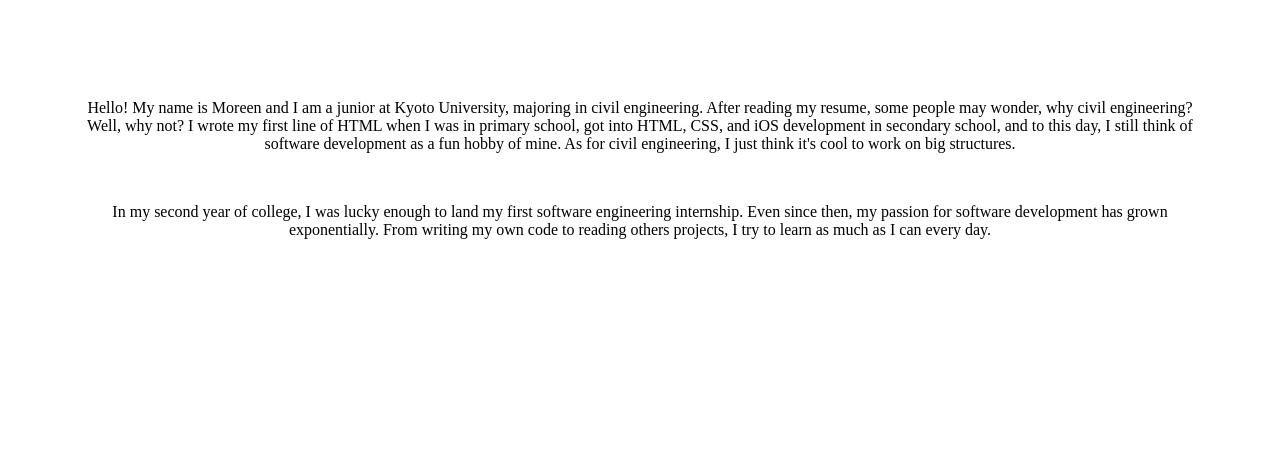
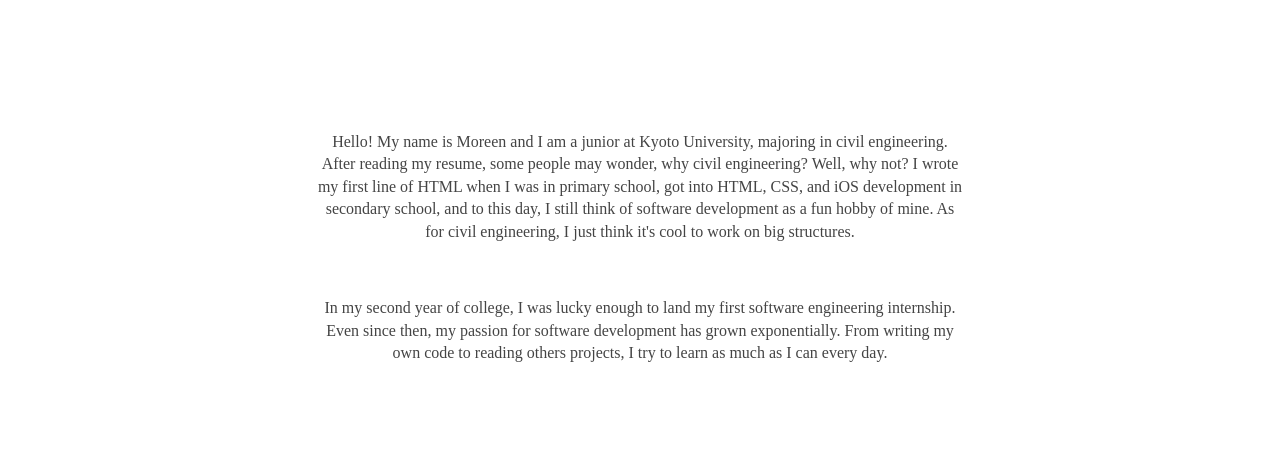
Before and after one commit to quietpigeon/html-portfolio, a website: page pages/about_me.html in a window 1280 px wide. Drawn offline with Linux system fonts and the light colour scheme.

Commit message:
Update line height, margins and font colors.

```diff
--- a/pages/about_me.html
+++ b/pages/about_me.html
@@ -9,7 +9,7 @@
 </head>
 
 <body>
-	<div class="main-body">
+	<div>
 		<p>
 			Hello! My name is Moreen and I am a junior at Kyoto University, majoring in civil engineering. After reading
 			my resume, some people may wonder, why civil engineering? Well, why not? I wrote my first line of HTML when
--- a/styles.css
+++ b/styles.css
@@ -2,8 +2,19 @@ div {
 	text-align: center;
 }
 
+body {
+	line-height: 1.4;
+	max-width: 650px;
+	margin: 40px auto;
+	color:#444;
+}
+
+h1, h2, h3 {
+	line-height: 1.2;
+}
+
 @media only screen and (min-width: 435px) {
-	.main-body {
+	body {
 		padding: 75px 75px 75px 75px;
 	}
 
@@ -15,7 +26,7 @@ div {
 }
 
 @media only screen and (max-width: 435px) {
-	.main-body {
+	body {
 		padding: 50px 50px 50px 50px;
 	}
 
```
Also changed, not shown: index.html (+1 -1 lines).
